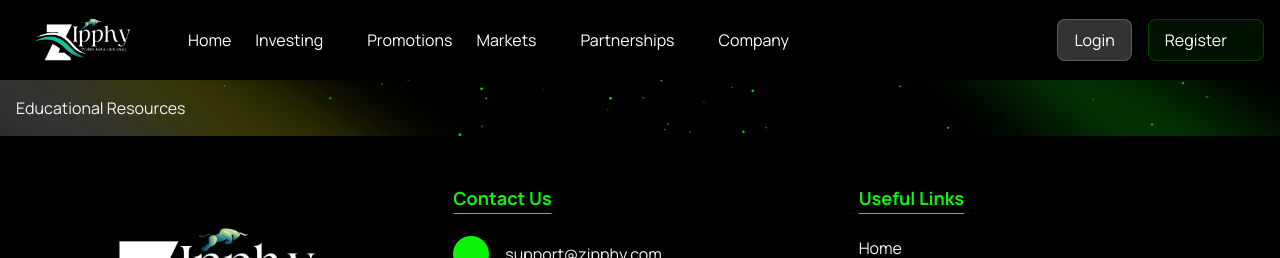
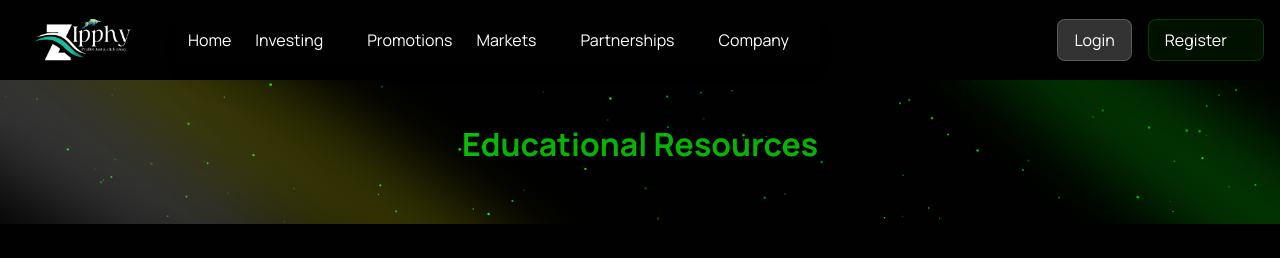
Before and after one commit to zafar-m3n/zipphy-new, a React (Vite) app: page /investing/education in a window 1280 px wide. Shown: the top 258 px of the page. Built offline with nearby package versions, Linux system fonts and the light colour scheme; some icons are missing.

Commit message:
Education Title

```diff
--- a/src/layouts/DefaultLayout.jsx
+++ b/src/layouts/DefaultLayout.jsx
@@ -7,7 +7,7 @@ import { SparklesCore } from "@/components/animated/Sparkles";
 
 const DefaultLayout = () => {
   return (
-    <div className="relative flex flex-col min-h-screen bg-[#010101] text-[#f2f2f2] w-screen overflow-x-hidden">
+    <div className="relative flex flex-col min-h-screen bg-[#010101] text-[#f2f2f2] max-w-screen overflow-x-hidden">
       <div>
         <Spotlight className="-top-40 -left-10 md:-left-32 md:-top-20 h-screen" fill="white" />
         <Spotlight className="top-40 left-full h-[80vh] w-[50vw]" fill="#0bf40a" />
--- a/src/pages/investing/education/index.jsx
+++ b/src/pages/investing/education/index.jsx
@@ -1,11 +1,34 @@
 import React, { useState, useEffect } from "react";
+import { promotionsData } from "@/data/data";
+import ShinyText from "@/components/animated/ShinyText";
+import AnimatedContent from "@/components/animated/AnimatedContent";
 
 const Education = () => {
   useEffect(() => {
     document.title = "Zipphy | Investing";
   }, []);
 
-  return <div>Educational Resources</div>;
+  return (
+    <div className="container mx-auto px-4 py-8 space-y-12">
+      <AnimatedContent
+        distance={100}
+        direction="horizontal"
+        reverse={false}
+        config={{ tension: 50, friction: 25 }}
+        initialOpacity={0.0}
+        animateOpacity
+        scale={1.0}
+        threshold={0.1}
+      >
+        <ShinyText
+          text="Educational Resources"
+          textColor="#0bf40abb"
+          shineColor="#0bf40a"
+          className="text-2xl md:text-[2rem] font-bold mb-4 text-center w-full"
+        />
+      </AnimatedContent>
+    </div>
+  );
 };
 
 export default Education;
--- a/src/pages/investing/platforms/index.jsx
+++ b/src/pages/investing/platforms/index.jsx
@@ -9,7 +9,6 @@ const Platforms = () => {
   }, []);
 
   return (
-    <>
     <div className="container mx-auto px-4 py-8 space-y-6">
       {platforms.map((platform, index) => (
         <AnimatedContent
@@ -35,7 +34,7 @@ const Platforms = () => {
                 <ul className="space-y-4">
                   {platform.features.map((feature, featureIndex) => (
                     <li key={featureIndex} className="flex items-start space-x-3">
-                        <span className="text-accent">
+                      <span className="text-[#0bf40a]">
                         <svg
                           xmlns="http://www.w3.org/2000/svg"
                           className="h-6 w-6"
@@ -57,18 +56,13 @@ const Platforms = () => {
                   index % 2 === 0 ? "lg:justify-end lg:order-2 order-2" : "lg:justify-start lg:order-1 order-1"
                 } relative mt-10 lg:mt-0`}
               >
-                  <img
-                    src={platform.image}
-                    alt={platform.name}
-                    className="rounded-lg animate-fadeInUp w-full max-w-md"
-                  />
+                <img src={platform.image} alt={platform.name} className="rounded-lg animate-fadeInUp w-full max-w-md" />
               </div>
             </div>
           </section>
         </AnimatedContent>
       ))}
     </div>
-    </>
   );
 };
 
```
Lines whose indentation alone changed are shown as unchanged.
